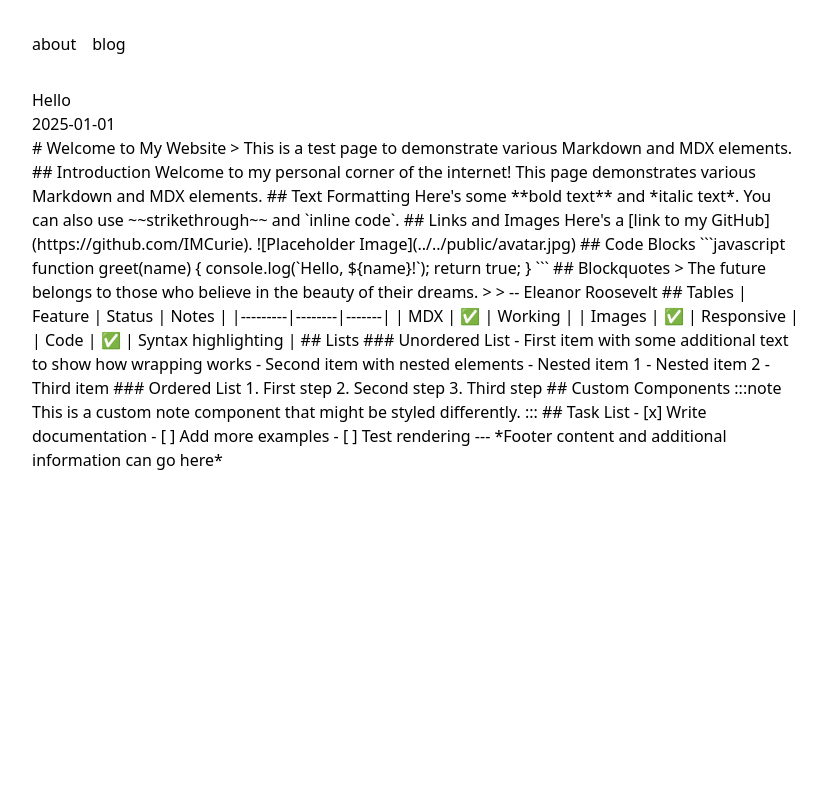
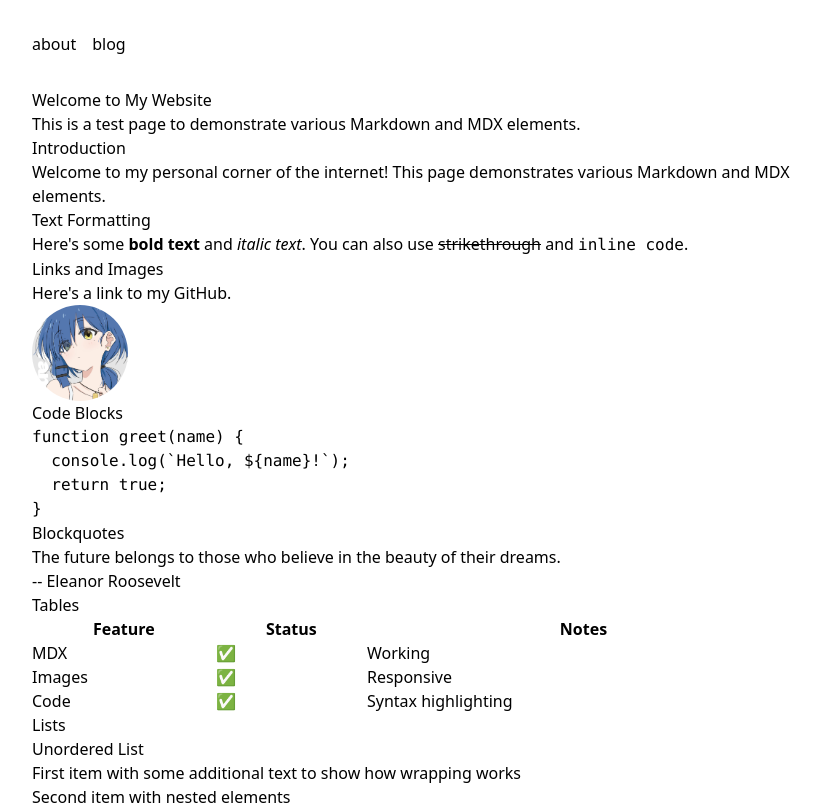
Before and after one commit to IMCurie/site, a Next.js app: page /blog/hello in a window 1280 px wide. Shown: the top 805 px of the page, without its empty margins (224-1050 px from the left). Built offline with nearby package versions, Linux system fonts and the light colour scheme.

Commit message:
refactor: restructure blog folders for global MDX styling

```diff
--- a/app/blog/[slug]/page.tsx
+++ /dev/null
@@ -1,22 +0,0 @@
-import { getBlogPosts } from "../utils";
-
-type Params = Promise<{ slug: string }>;
-
-export default async function Post({ params }: { params: Params }) {
-	const { slug } = await params;
-	const post = getBlogPosts().find((post) => post.slug === slug);
-
-	return (
-		<div>
-			{post ? (
-				<>
-					<h1>{post.metadata.title}</h1>
-					<p>{post.metadata.publishedAt}</p>
-					{post.content}
-				</>
-			) : (
-				<p>Post not found</p>
-			)}
-		</div>
-	);
-}
--- a/app/blog/posts/hello.mdx
+++ b/app/blog/hello/page.mdx
@@ -1,7 +1,10 @@
 ---
 title: Hello
-publishedAt: 2025-01-01
+publishedAt: 2025.01.01
 ---
+
+import Image from 'next/image';
+import avatar from '@/public/avatar.jpg';
 
 # Welcome to My Website
 > This is a test page to demonstrate various Markdown and MDX elements.
@@ -18,7 +21,14 @@ Here's some **bold text** and *italic text*. You can also use ~~strikethrough~~
 
 Here's a [link to my GitHub](https://github.com/IMCurie).
 
-![Placeholder Image](../../public/avatar.jpg)
+<div className="w-24 h-24">
+  <Image
+    src={avatar}
+    alt="User avatar"
+    className="rounded-full object-cover"
+    quality={100}
+  />
+</div>
 
 ## Code Blocks
 
--- a/app/blog/utils.ts
+++ b/app/blog/utils.ts
@@ -1,15 +1,9 @@
 import fs from "fs";
 import path from "path";
 
-const postsDir = path.join(process.cwd(), "app/blog/posts");
+const postsDir = path.join(process.cwd(), "app/blog");
 
-type Metadata = {
-	title: string;
-	publishedAt: string;
-	summary?: string;
-};
-
-function formatDate(date: string) {
+export function formatDate(date: string) {
 	let currentDate = new Date().toISOString().split("T")[0];
 
 	if (currentDate === date) {
@@ -19,50 +13,22 @@ function formatDate(date: string) {
 	}
 }
 
-function parseMDXFrontmatter(content: string): {
-	metadata: Metadata;
-	content: string;
-} {
-	let endIndex = content.indexOf("\n---\n");
-	let frontmatterText = content.slice(4, endIndex);
-	let metadata: Record<string, string> = {};
+export async function getBlogPosts() {
+	const isFolder = (source: string) => fs.lstatSync(source).isDirectory();
+	const mdxFolders = fs
+		.readdirSync(postsDir)
+		.filter((name) => isFolder(path.join(postsDir, name)));
 
-	frontmatterText.split("\n").forEach((line) => {
-		let colonIndex = line.indexOf(":");
-		if (colonIndex !== -1) {
-			let key = line.slice(0, colonIndex).trim();
-			let value = line.slice(colonIndex + 1).trim();
-			metadata[key] = value.replace(/^['"](.*)['"]$/, "$1");
-		}
-	});
+	const posts = await Promise.all(
+		mdxFolders.map(async (folder) => {
+			const post = await import(`@/app/blog/${folder}/page.mdx`);
+			return {
+				slug: folder,
+				component: post.default,
+				frontmatter: post.frontmatter,
+			};
+		}),
+	);
 
-	let mainContent = content.slice(endIndex + 5).trim();
-
-	return {
-		metadata: {
-			title: metadata.title,
-			publishedAt: formatDate(metadata.publishedAt),
-			...(metadata.summary && { summary: metadata.summary }),
-		},
-		content: mainContent,
-	};
+	return posts;
 }
-
-export function getBlogPosts() {
-	let mdxFiles = fs.readdirSync(postsDir);
-
-	return mdxFiles.map((file) => {
-		let filePath = path.join(postsDir, file);
-		let { metadata, content } = parseMDXFrontmatter(
-			fs.readFileSync(filePath, "utf-8"),
-		);
-
-		let slug = file.replace(/\.mdx$/, "");
-
-		return {
-			slug,
-			metadata,
-			content,
-		};
-	});
-}
--- a/app/components/posts.tsx
+++ b/app/components/posts.tsx
@@ -1,17 +1,17 @@
-import { getBlogPosts } from "../blog/utils";
+import { formatDate, getBlogPosts } from "../blog/utils";
 
 import Link from "next/link";
 
-export default function BlogPosts() {
-	let posts = getBlogPosts();
+export default async function BlogPosts() {
+	let posts = await getBlogPosts();
 
 	return (
 		<div>
 			{posts
 				.sort((a, b) => {
 					return (
-						new Date(b.metadata.publishedAt).getTime() -
-						new Date(a.metadata.publishedAt).getTime()
+						new Date(b.frontmatter.publishedAt).getTime() -
+						new Date(a.frontmatter.publishedAt).getTime()
 					);
 				})
 				.map((post) => (
@@ -21,9 +21,9 @@ export default function BlogPosts() {
 						href={`/blog/${post.slug}`}
 					>
 						<div className="flex flex-col px-3 py-4">
-							<h1 className="text-xl">{post.metadata.title}</h1>
+							<h1 className="text-xl">{post.frontmatter.title}</h1>
 							<div className="text-gray-400 text-sm">
-								{post.metadata.publishedAt.split("-").join(".")}
+								{formatDate(post.frontmatter.publishedAt)}
 							</div>
 						</div>
 					</Link>
--- /dev/null
+++ b/app/test/page.tsx
@@ -0,0 +1,11 @@
+import Hello, { frontmatter } from "../blog/hello/page.mdx";
+
+export default function Blog() {
+  console.log(frontmatter);
+
+  return (
+    <div className="mt-8">
+      <Hello />
+    </div>
+  );
+}
```
